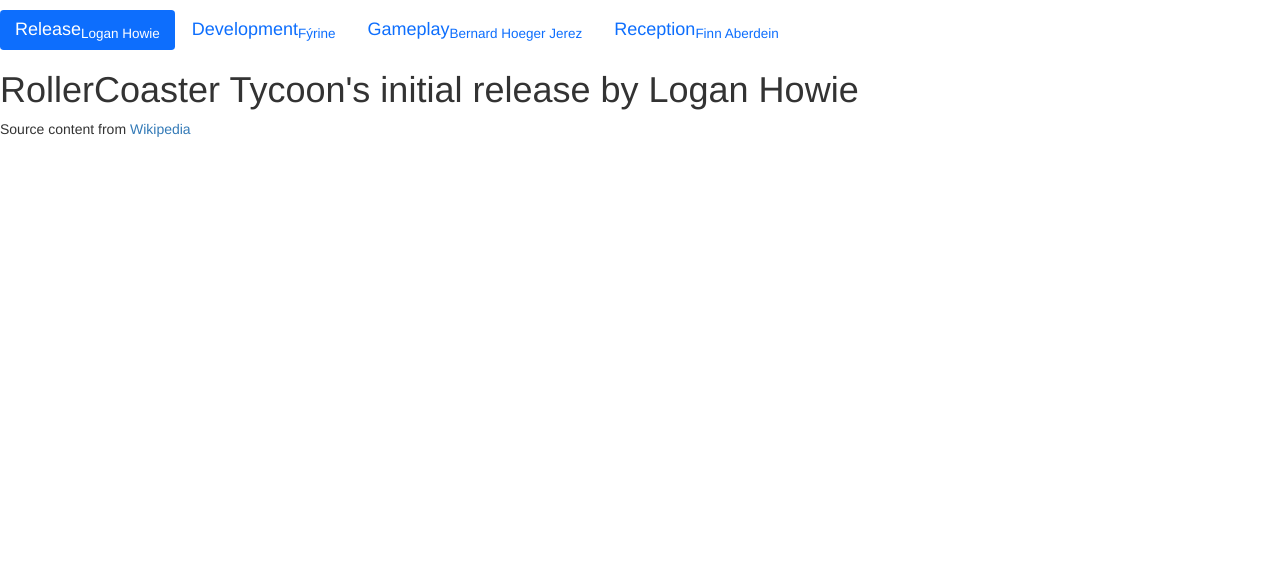
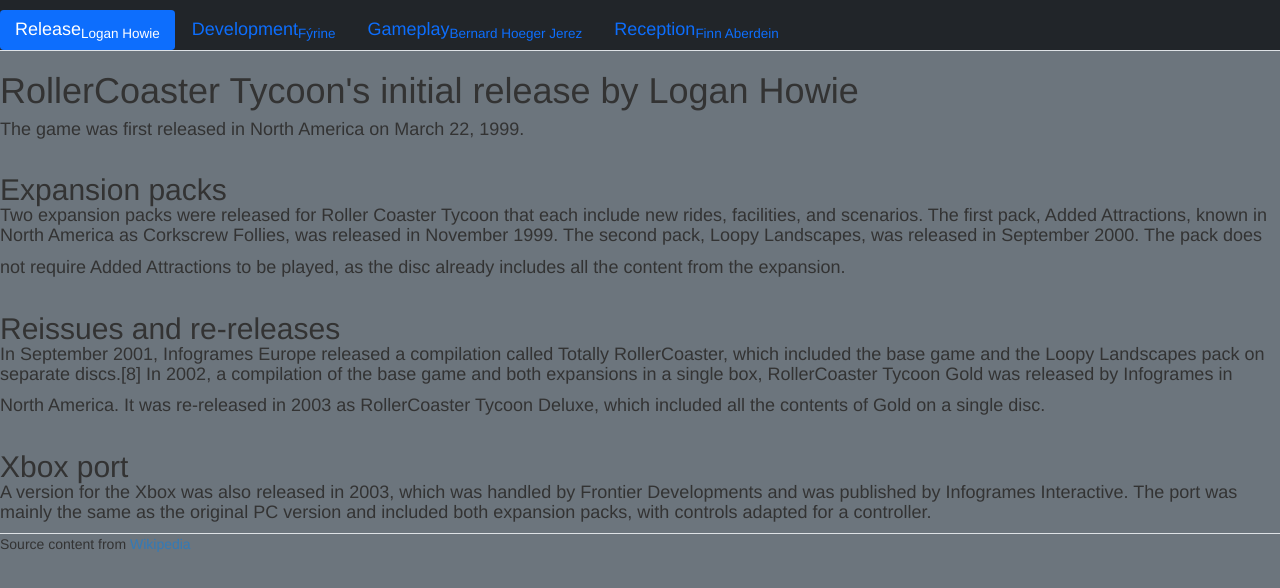
Before and after one commit to fyrineholm/RCTycoon, a plain HTML site: page release/index.html in a window 1280 px wide. Drawn offline with nearby package versions, Linux system fonts and the light colour scheme.

Commit message:
Update index.html

```diff
--- a/release/index.html
+++ b/release/index.html
@@ -13,8 +13,8 @@
 		<script src="https://ajax.googleapis.com/ajax/libs/jquery/3.7.1/jquery.min.js"></script>
 		<script src="https://maxcdn.bootstrapcdn.com/bootstrap/3.4.1/js/bootstrap.min.js"></script>
 	</head>
-	<body>
-		<navbar class="d-flex align-items-center mb-3 mb-md-0 me-md-auto text-dark">
+	<body class="bg-secondary">
+		<navbar class="d-flex align-items-center mb-3 mb-md-0 me-md-auto text-dark border-bottom bg-dark">
 			<ul class="nav nav-pills h4">
 				<li class="nav-item">
 					<a class="nav-link active" href="./release">Release<sub>Logan Howie</sub></a>
@@ -32,8 +32,19 @@
 		</navbar>
 		<header>
 			<div><h1>RollerCoaster Tycoon's initial release by Logan Howie</h1></div>
+			<div class="h4">
+				<a>The game was first released in North America on March 22, 1999.<br></a>
+				<a class="h2"><br>Expansion packs</a>
+				<a><br>Two expansion packs were released for Roller Coaster Tycoon that each include new rides, facilities, and scenarios. The first pack, Added Attractions, known in North America as Corkscrew Follies, was released in November 1999. The second pack, Loopy Landscapes, was released in September 2000. The pack does not require Added Attractions to be played, as the disc already includes all the content from the expansion.</a>
+				<a class="h2"><br><br>Reissues and re-releases</a>
+				<a><br>In September 2001, Infogrames Europe released a compilation called Totally RollerCoaster, which included the base game and the Loopy Landscapes pack on separate discs.[8]
+
+					In 2002, a compilation of the base game and both expansions in a single box, RollerCoaster Tycoon Gold was released by Infogrames in North America. It was re-released in 2003 as RollerCoaster Tycoon Deluxe, which included all the contents of Gold on a single disc. </a>
+				<a class="h2"><br><br>Xbox port</a>
+				<a><br>A version for the Xbox was also released in 2003, which was handled by Frontier Developments and was published by Infogrames Interactive. The port was mainly the same as the original PC version and included both expansion packs, with controls adapted for a controller. </a>
+			</div>
 		</header>
-		<footer>
+		<footer class="border-top">
 			<p>
 				Source content from
 				<a
```
